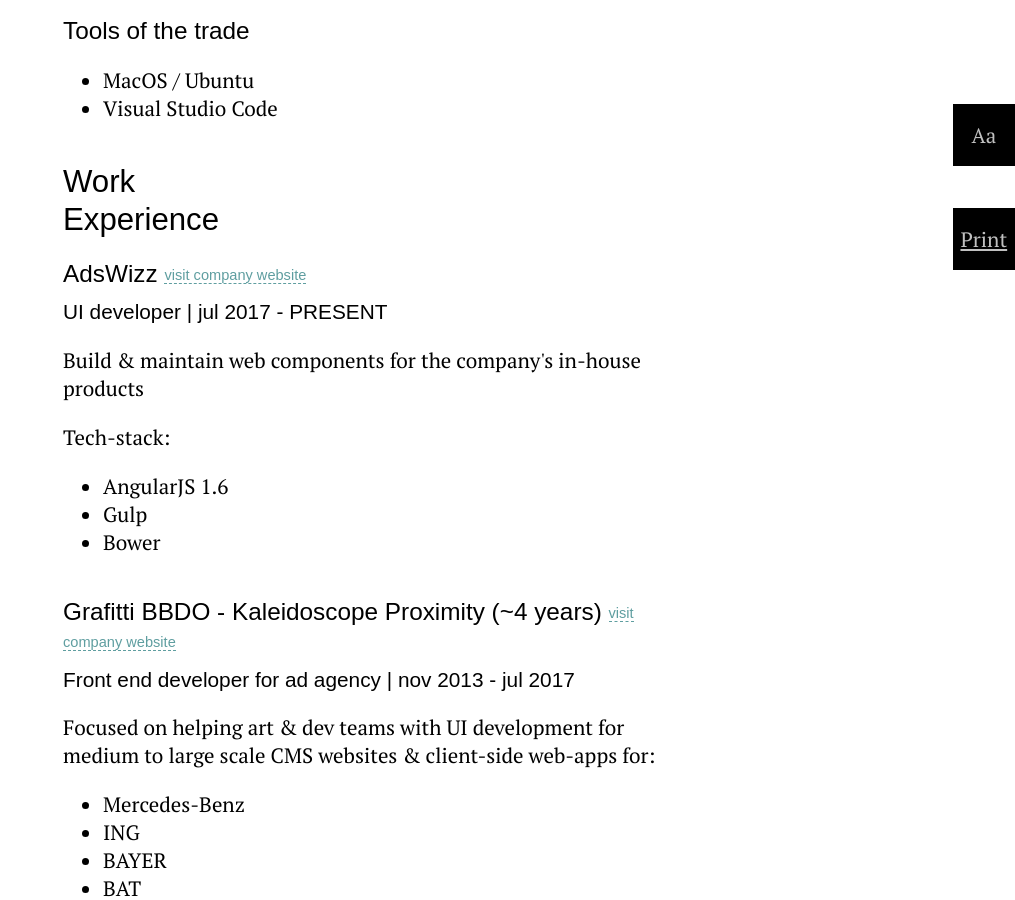
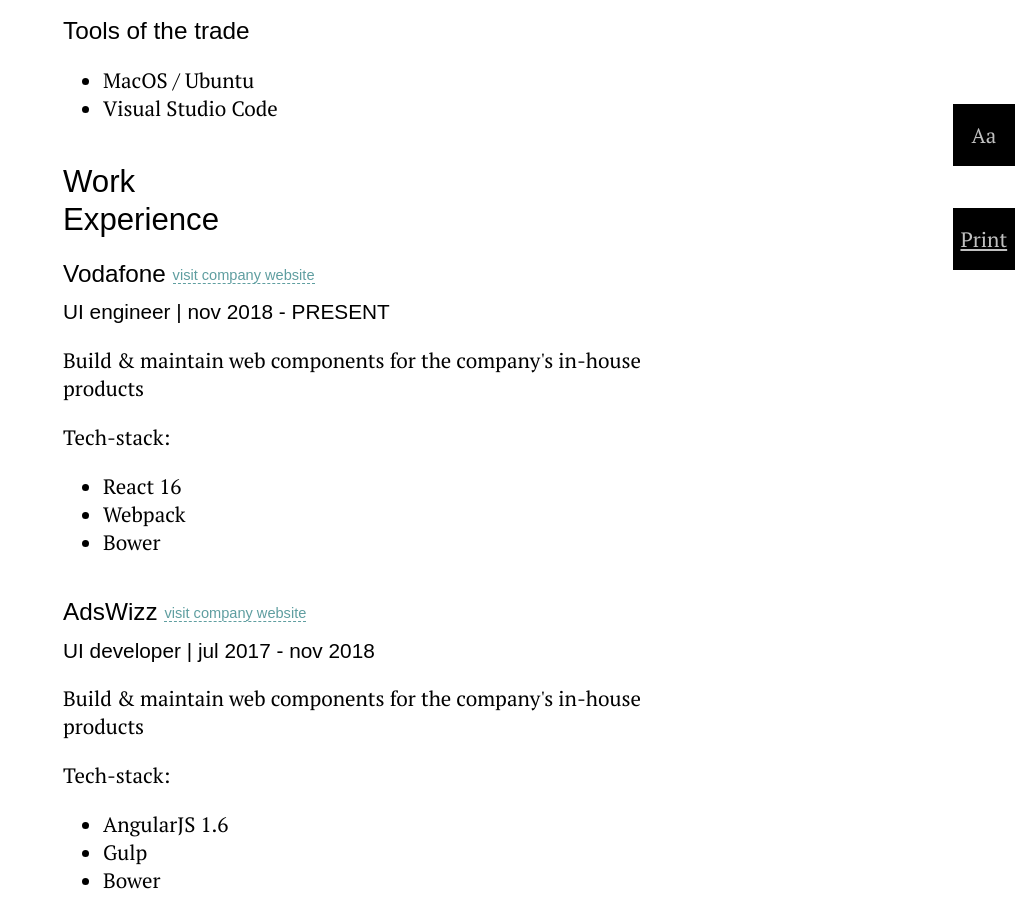
Before and after one commit to jscoox/jscoox.github.com, a Jekyll site: the page alex-okros.html, which Jekyll copies as it is, in a window 1280 px wide and 900 px high, scrolled down 1140 px. Shown: the whole window, without its empty margins (265-1280 px from the left). Built offline with Jekyll 4.4.1, drawn with Linux system fonts in a browser that asks for light colours; some web fonts are replaced.

Commit message:
Update alex-okros.html

```diff
--- a/alex-okros.html
+++ b/alex-okros.html
@@ -92,9 +92,20 @@
 
     <section>
       <h2>Work <br> Experience</h2>
+     <article>
+        <h3>Vodafone <span><a target="_blank" href="https://www.vodafone.ro/" rel="nofollow">visit company website</a></span></h3>
+        <h4>UI engineer | nov 2018 - PRESENT</h4>
+        <p>Build &amp; maintain web components for the company's in-house products</p>
+        <p>Tech-stack:</p>
+        <ul>
+          <li>React 16</li>
+          <li>Webpack</li>
+          <li>Bower</li>
+        </ul>
+      </article>
       <article>
         <h3>AdsWizz <span><a target="_blank" href="http://www.adswizz.com/" rel="nofollow">visit company website</a></span></h3>
-        <h4>UI developer | jul 2017 - PRESENT</h4>
+        <h4>UI developer | jul 2017 - nov 2018</h4>
         <p>Build &amp; maintain web components for the company's in-house products</p>
         <p>Tech-stack:</p>
         <ul>
```
